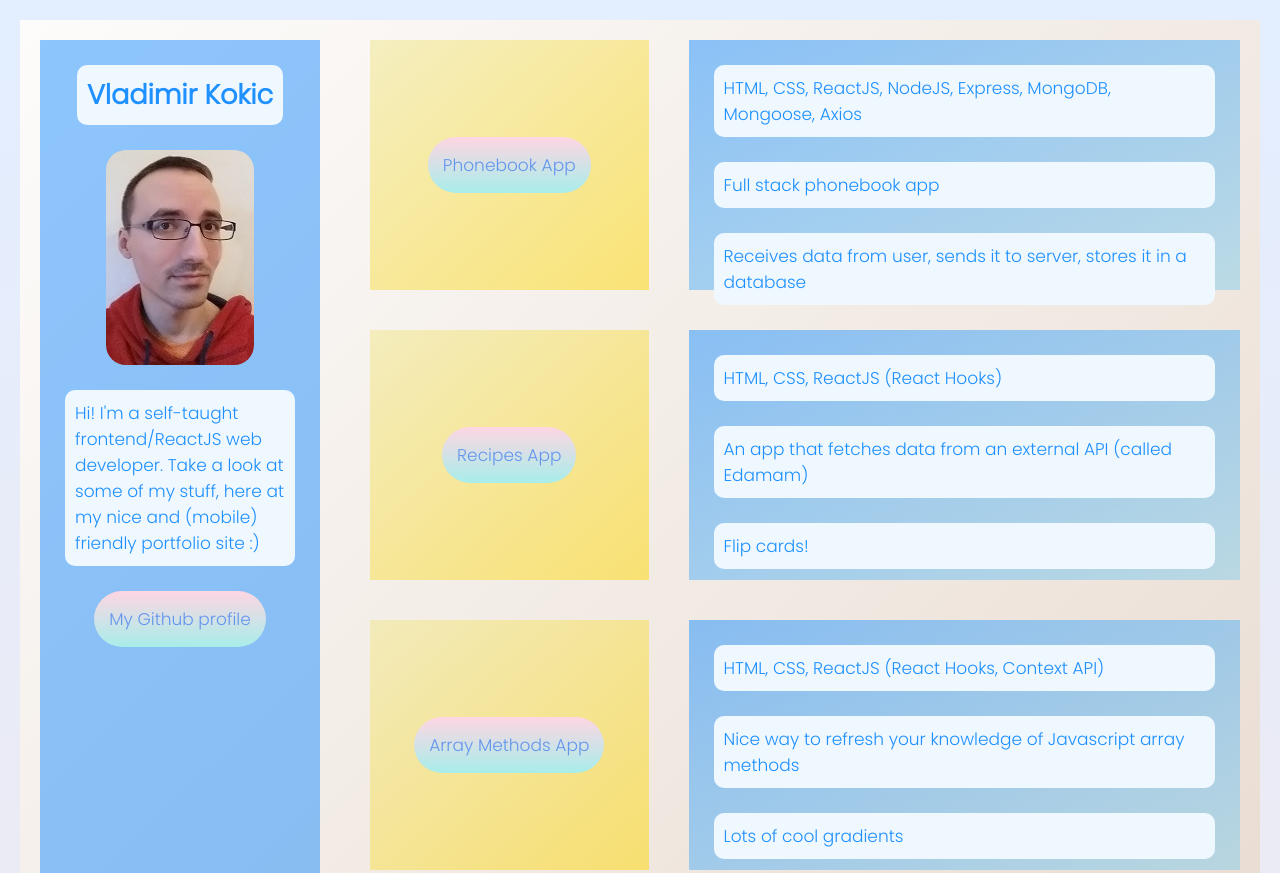
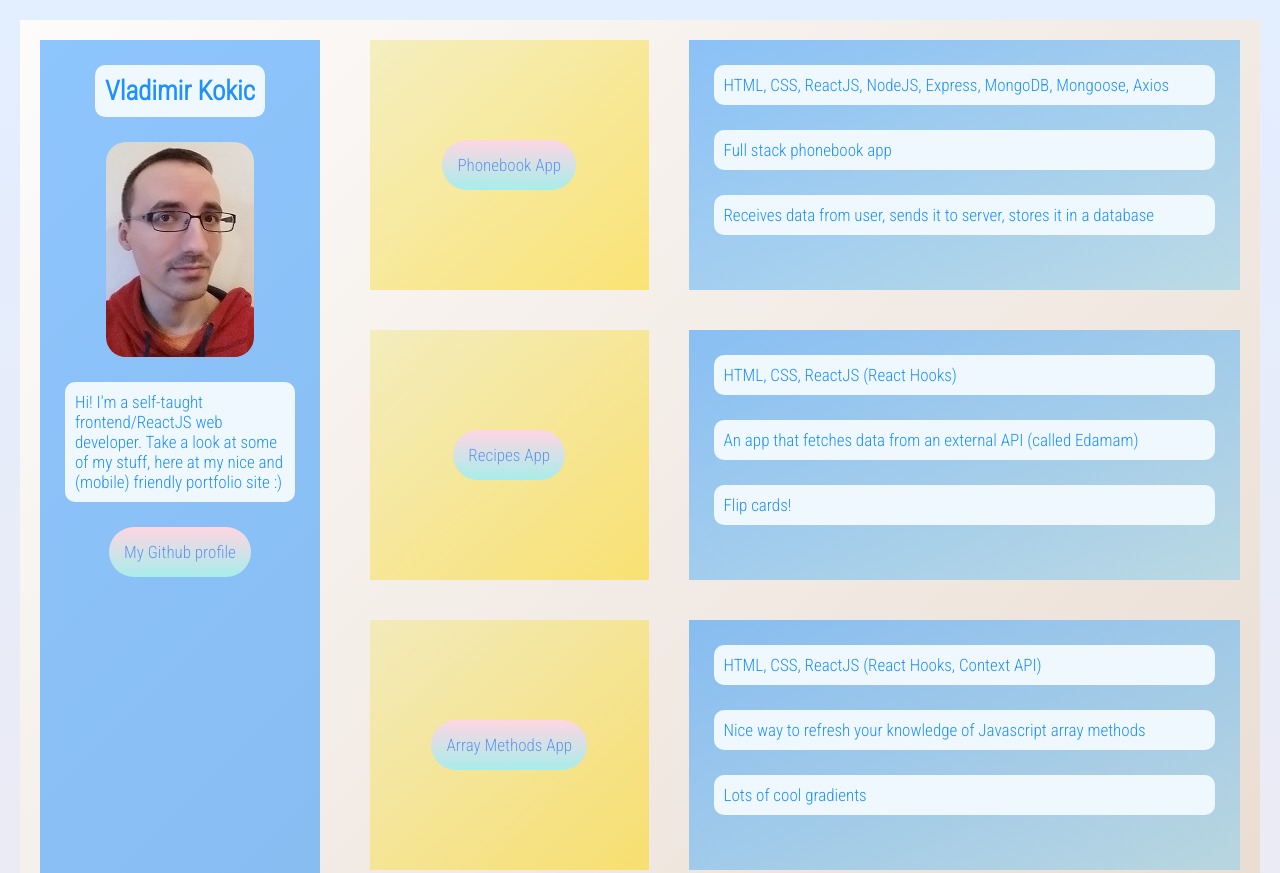
Before and after one commit to TheLastPictureShow/Portfolio, a website: page index.html in a window 1280 px wide. Shown: the top 873 px of the page. Drawn offline with nearby package versions, Linux system fonts and the light colour scheme; files that its build step writes are made by us from their sources.

Commit message:
Update _base.scss

```diff
--- a/sass/_base.scss
+++ b/sass/_base.scss
@@ -14,6 +14,6 @@ html {
   font-size: 62.5%; /* turns 1 rem into 10px (because 100% is 16px by default); */
 }
 
-@import url("https://fonts.googleapis.com/css2?family=Poppins:wght@300&display=swap");
+@import url("https://fonts.googleapis.com/css2?family=Roboto+Condensed:wght@300&display=swap");
 
-$font-primary: "Poppins", sans-serif;
+$font-primary: "Roboto Condensed", sans-serif;
```
